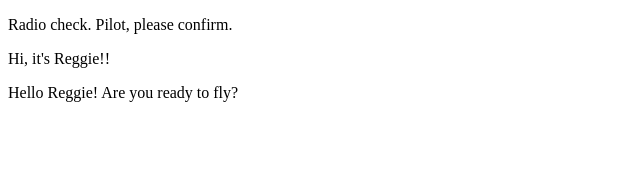
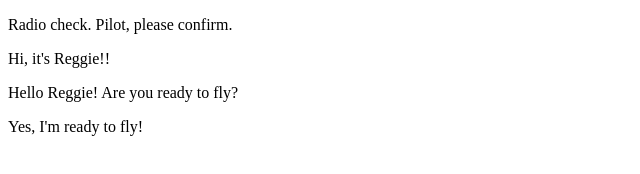
Before and after one commit to rgentile09/communication-log, a plain HTML site: page index.html in a window 1280 px wide. Shown: the whole page, without its empty margins (0-640 px from the left). Drawn offline with Linux system fonts and the light colour scheme.

Commit message:
modified communication log again

```diff
--- a/index.html
+++ b/index.html
@@ -4,5 +4,6 @@
       <p>Radio check. Pilot, please confirm.</p>
       <p>Hi, it's Reggie!!</p>
       <p>Hello Reggie! Are you ready to fly?</p>
+      <p>Yes, I'm ready to fly!</p>
    </body>
 </html>
```
